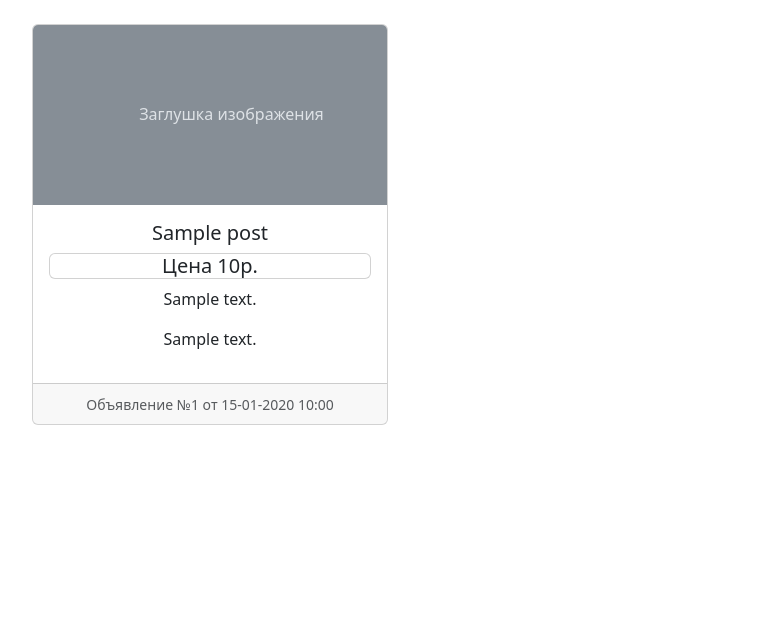
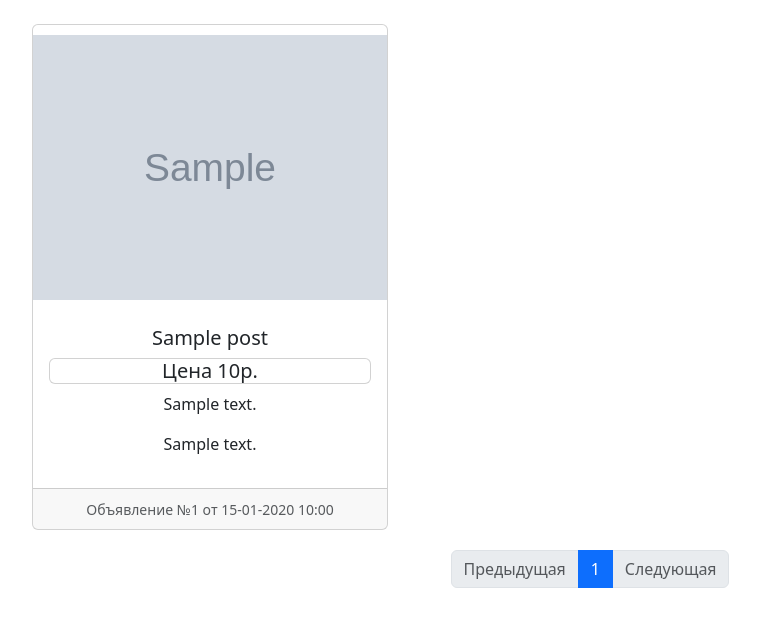
Before and after one commit to hodakoov/advertising_site, a Flask app: page / in a window 1280 px wide. Shown: the part 79-706 px from the top of the page, without its empty margins (50-810 px from the left). Run offline with Flask 3, Linux system fonts and the light colour scheme; tables that the repository leaves empty hold one stand-in row (values such as "Sample post"); grey boxes marked "Sample" are stand-in pictures.

Commit message:
ADD Добавлена пагинация

```diff
--- a/app/models/create_db.py
+++ /dev/null
@@ -1,6 +0,0 @@
-from app.extensions import db
-from app import create_app
-from app.models.post import Post
-
-# Запустить данный файл для создания БД и таблицы post
-db.create_all(app=create_app())
--- a/app/models/post.py
+++ b/app/models/post.py
@@ -10,3 +10,6 @@ class Post(db.Model):
     address = db.Column(db.String(100), nullable=False)
     price = db.Column(db.Integer, nullable=True)
     description = db.Column(db.Text, nullable=False)
+
+    def __repr__(self):
+        return f'Post "{self.title}" with id->{self.ad_id}'
--- a/app/routes.py
+++ b/app/routes.py
@@ -1,4 +1,4 @@
-from flask import Blueprint, render_template
+from flask import Blueprint, render_template, request
 
 from app.models.post import Post
 
@@ -7,5 +7,6 @@ bp = Blueprint('index', __name__)
 
 @bp.route('/')
 def index():
-    posts = Post.query.all()
-    return render_template('index.html', posts=posts)
+    page = request.args.get('page', 1, type=int)
+    pagination = Post.query.paginate(page=page, per_page=6)
+    return render_template('index.html', pagination=pagination)
--- a/app/templates/index.html
+++ b/app/templates/index.html
@@ -6,19 +6,13 @@
 
     <div class="container text-center">
         <div class="row row-cols-1 row-cols-md-3 g-4">
-            {% for post in posts[:20] %}
+            {% for post in pagination.items %}
                 <div class="col">
                     <div class="card h-100 ">
-                        <svg class="bd-placeholder-img card-img-top" width="100%" height="180"
-                             xmlns="http://www.w3.org/2000/svg" role="img"
-                             aria-label="Placeholder: Заглушка изображения"
-                             preserveAspectRatio="xMidYMid slice" focusable="false">
-                            <title>Placeholder</title>
-                            <rect width="100%" height="100%" fill="#868e96"></rect>
-                            <text x="30%" y="50%" fill="#dee2e6" dy=".3em">Заглушка изображения</text>
-                        </svg>
+                        <img style="height: 285px; object-fit: contain" class="card-img-top"
+                             src="{{ post.image_url }}"/>
                         <div class="card-body">
-                            <h5 class="card-title">{{ post.title.replace('.', '') }}</h5>
+                            <h5 class="card-title">{{ post.title }}</h5>
                             <h5 class="card">Цена {{ post.price }}р.</h5>
                             <p class="card-text">{{ post.description }}</p>
                             <p class="card-cap">{{ post.address }}</p>
@@ -31,6 +25,48 @@
                 </div>
             {% endfor %}
         </div>
+
+        <nav aria-label="Навигация по страницам" style="margin:20px auto 50px">
+            <ul class="pagination justify-content-center">
+                <li class="page-item">
+                    <a class="page-link {% if not pagination.has_prev %} disabled {% endif %}"
+                       href="{% if pagination.has_prev %}
+                        {{ url_for('index.index', page=pagination.prev_num) }}
+                        {% else %}{% endif %}">Предыдущая
+                    </a>
+                </li>
+
+                {% for number in pagination.iter_pages() %}
+                    {% if number %}
+                        {% if pagination.page != number %}
+                            <li class="page-item">
+                                <a class="page-link"
+                                   href="{{ url_for('index.index', page=number) }}">
+                                    {{ number }}
+                                </a>
+                            </li>
+                        {% else %}
+                            <li class="page-item active">
+                                <a class="page-link ">
+                                    {{ number }}
+                                </a>
+                            </li>
+                        {% endif %}
+                    {% else %}
+                         <li class="page-item">
+                                <a class="page-link ">...</a>
+                         </li>
+                    {% endif %}
+                {% endfor %}
+
+                <li class="page-item">
+                    <a class="page-link {% if not pagination.has_next %} disabled {% endif %}"
+                       href="{% if pagination.has_next %}
+                        {{ url_for('index.index', page=pagination.next_num) }}
+                        {% else %}{% endif %}">Следующая
+                    </a>
+                </li>
+            </ul>
+        </nav>
     </div>
-
 {% endblock %}
```
